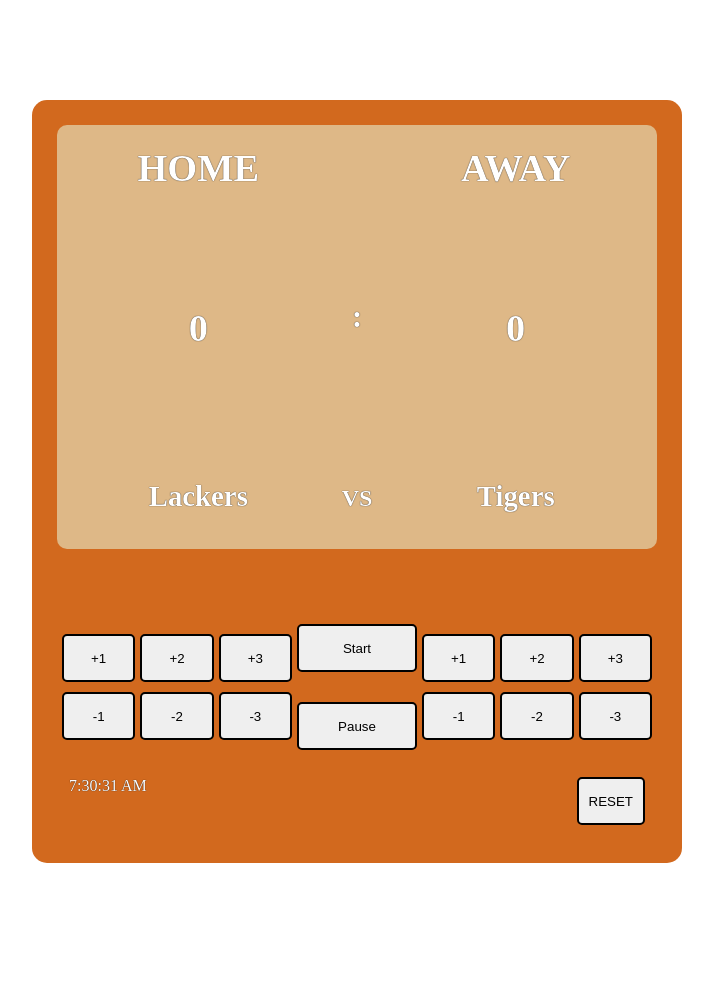
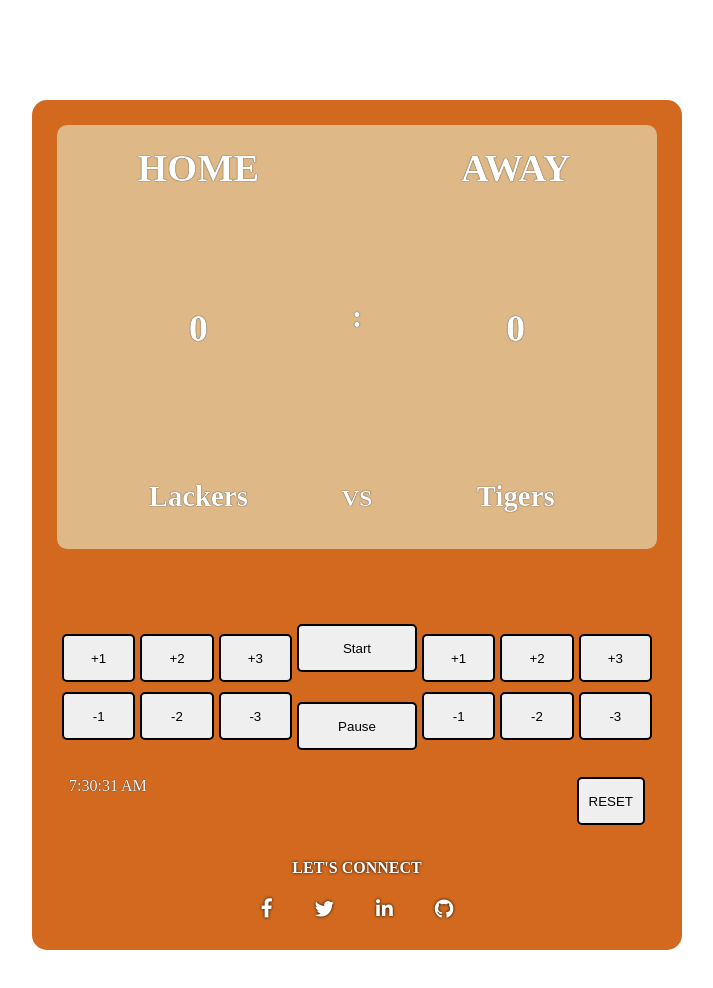
Before and after one commit to ziglewis/BASKET-BALL-SCORE-BOARD, a plain HTML site: page index.html in a window 1280 px wide. Shown: the whole page, without its empty margins (283-996 px from the left). Before the commit the page ends 963 px from the top, so only its background shows below. Drawn offline with Linux system fonts and the light colour scheme.

Commit message:
I added my social icons

```diff
--- a/index.html
+++ b/index.html
@@ -8,7 +8,9 @@
     <meta charset="UTF-8">
     <meta http-equiv="X-UA-Compatible" content="IE=edge">
     <meta name="viewport" content="width=device-width, initial-scale=1.0">
+    <meta name="description" content= "Efficient and easy to use Basket Ball score board App" />
     <link rel="stylesheet" href="styles.css">
+    <link rel="stylesheet" href="https://use.fontawesome.com/releases/v5.8.2/css/all.css"/>
     <title>BASKET BALL SCORE BOARD</title>
 </head>
 
@@ -116,6 +118,33 @@
           <div class="Reset"> <button id="RESET-ALL" ondblclick="window.location.reload()">RESET</button> </div>
         </div>
 
+        <footer>
+
+            <h4>LET'S CONNECT</h4>
+
+        <div class="social-icons">
+
+            <a href="https://web.facebook.com/lewis.zigede/" target="_blank">
+            <i class="fab fa-facebook-f"></i>
+            </a>
+
+            <a href="https://twitter.com/lewis_zig/" target="_blank">
+            <i class="fab fa-twitter"></i>
+            </a>
+
+
+            <a href="https://www.linkedin.com/in/zigede-lewis-11b387131/" target="_blank">
+            <i class="fab fa-linkedin-in"></i>
+            </a>
+
+            <a href="https://github.com/ziglewis/BASKET-BALL-SCORE-BOARD" target="_blank">
+                <i class="fab fa-github"></i>
+                </a>
+                </div>
+
+        </div>
+
+      </footer>
 
     </main>
 
--- a/styles.css
+++ b/styles.css
@@ -7,6 +7,7 @@ main {
     padding: 2% ;
     background-color: chocolate;
     border-radius: 15px;
+
 
 }
 
@@ -90,6 +91,33 @@ button{
     border: 2px solid black;
 }
 
+footer{
+    margin: 5px auto;
+    text-shadow: 0px 0px 3px black;
+    text-align: center;
+
+   }
+
+
+   .fab{
+    color: white;
+    font-size: larger;
+    margin-top: 5%;
+
+   }
+
+   .fab:hover{
+    color: black;
+   }
+
+   .social-icons{
+    display: flex;
+    gap: 7%;
+    margin: auto;
+    justify-content: center;
+   }
+
+
 @media (max-width: 710px) {
 
     main {
```
